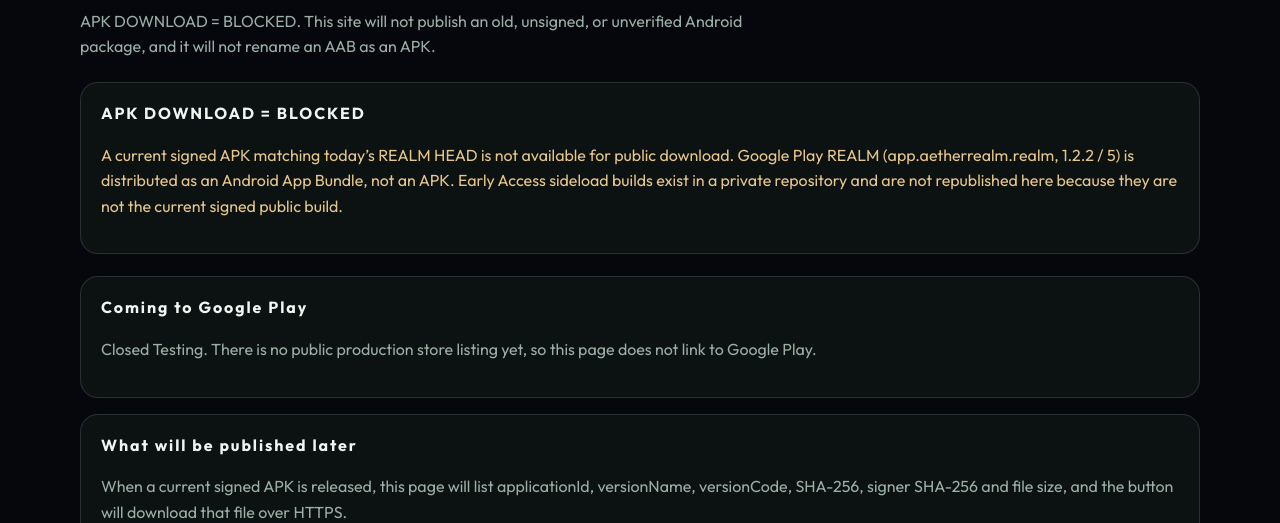
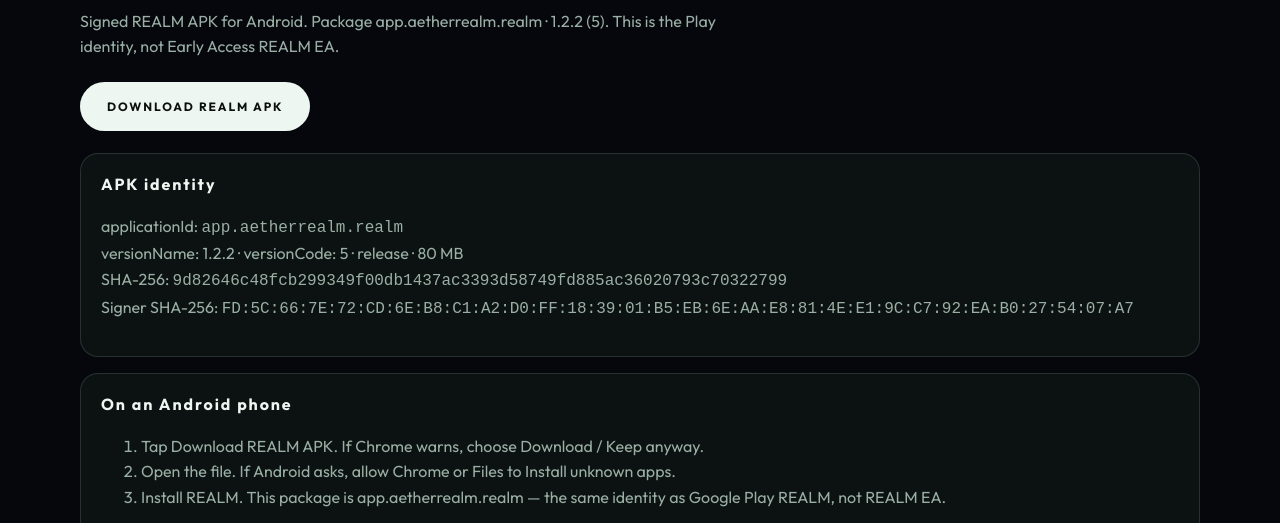
Before and after one commit to BrokeBroSOL/realm, a plain HTML site: page download/index.html in a window 1280 px wide. Shown: the part 277-800 px from the top of the page. Drawn offline with nearby package versions, Linux system fonts and the light colour scheme.

Commit message:
Publish verified REALM 1.2.2 (5) Play APK download

```diff
--- a/download/index.html
+++ b/download/index.html
@@ -4,11 +4,11 @@
   <meta charset="utf-8">
   <meta name="viewport" content="width=device-width, initial-scale=1, viewport-fit=cover">
   <title>Download REALM APK</title>
-  <meta name="description" content="Direct APK download is currently blocked. Coming to Google Play — Closed Testing.">
+  <meta name="description" content="Download the signed REALM Android APK. app.aetherrealm.realm 1.2.2 (5).">
   <meta name="theme-color" content="#05070d">
   <link rel="canonical" href="https://brokebrosol.github.io/realm/download/">
   <meta property="og:title" content="Download REALM APK">
-  <meta property="og:description" content="Direct APK download is currently blocked. Coming to Google Play — Closed Testing.">
+  <meta property="og:description" content="Download the signed REALM Android APK. app.aetherrealm.realm 1.2.2 (5).">
   <meta property="og:type" content="website">
   <meta property="og:url" content="https://brokebrosol.github.io/realm/download/">
   <meta property="og:image" content="https://brokebrosol.github.io/realm/assets/brand/og.png">
@@ -18,7 +18,6 @@
   <link rel="preconnect" href="https://fonts.gstatic.com" crossorigin>
   <link href="https://fonts.googleapis.com/css2?family=Cormorant+Garamond:ital,wght@0,600;1,500&family=Outfit:wght@400;500;600;700&display=swap" rel="stylesheet">
   <link rel="stylesheet" href="../assets/site.css">
-
 </head>
 <body>
 
@@ -44,18 +43,28 @@
     <div class="wrap">
       <p class="eyebrow">Android</p>
       <h1 data-en="Download REALM APK" data-tr="REALM APK İndir">Download REALM APK</h1>
-      <p class="lead" data-en="APK DOWNLOAD = BLOCKED. This site will not publish an old, unsigned, or unverified Android package, and it will not rename an AAB as an APK." data-tr="APK İNDİRME = KAPALI. Bu site eski, imzasız veya doğrulanmamış bir Android paketini yayımlamaz; AAB’yi APK diye yeniden adlandırmaz.">APK DOWNLOAD = BLOCKED. This site will not publish an old, unsigned, or unverified Android package, and it will not rename an AAB as an APK.</p>
-      <div class="notice warn">
-        <strong>APK DOWNLOAD = BLOCKED</strong>
-        <p data-en="A current signed APK matching today’s REALM HEAD is not available for public download. Google Play REALM (app.aetherrealm.realm, 1.2.2 / 5) is distributed as an Android App Bundle, not an APK. Early Access sideload builds exist in a private repository and are not republished here because they are not the current signed public build." data-tr="Bugünkü REALM HEAD ile eşleşen güncel imzalı bir APK herkese açık indirme için yok. Google Play REALM (app.aetherrealm.realm, 1.2.2 / 5) APK olarak değil Android App Bundle olarak dağıtılır. Erken Erişim sideload derlemeleri özel bir depodadır ve güncel imzalı kamuya açık derleme olmadıkları için burada yeniden yayımlanmaz.">A current signed APK matching today’s REALM HEAD is not available for public download. Google Play REALM (app.aetherrealm.realm, 1.2.2 / 5) is distributed as an Android App Bundle, not an APK. Early Access sideload builds exist in a private repository and are not republished here because they are not the current signed public build.</p>
+      <p class="lead" data-en="Signed REALM APK for Android. Package app.aetherrealm.realm · 1.2.2 (5). This is the Play identity, not Early Access REALM EA." data-tr="Android için imzalı REALM APK. Paket app.aetherrealm.realm · 1.2.2 (5). Bu Play kimliğidir; Early Access REALM EA değildir.">Signed REALM APK for Android. Package app.aetherrealm.realm · 1.2.2 (5). This is the Play identity, not Early Access REALM EA.</p>
+      <div class="cta-row" style="margin-top:22px">
+        <a class="cta cta-primary" href="https://github.com/BrokeBroSOL/realm/releases/download/play-1.2.2-5/REALM-Play-app.aetherrealm.realm-1.2.2%2B5.apk" data-en="Download REALM APK" data-tr="REALM APK İndir">Download REALM APK</a>
       </div>
-      <div class="play-box">
+      <div class="notice" style="margin-top:22px">
+        <strong>APK identity</strong>
+        <p>applicationId: <code>app.aetherrealm.realm</code><br>
+        versionName: 1.2.2 · versionCode: 5 · release · 80 MB<br>
+        SHA-256: <code>9d82646c48fcb299349f00db1437ac3393d58749fd885ac36020793c70322799</code><br>
+        Signer SHA-256: <code>FD:5C:66:7E:72:CD:6E:B8:C1:A2:D0:FF:18:39:01:B5:EB:6E:AA:E8:81:4E:E1:9C:C7:92:EA:B0:27:54:07:A7</code></p>
+      </div>
+      <div class="notice" style="margin-top:16px">
+        <strong data-en="On an Android phone" data-tr="Android telefonda">On an Android phone</strong>
+        <ol>
+          <li data-en="Tap Download REALM APK. If Chrome warns, choose Download / Keep anyway." data-tr="REALM APK İndir’e dokun. Chrome uyarırsa İndir / Yine de sakla’yı seç.">Tap Download REALM APK. If Chrome warns, choose Download / Keep anyway.</li>
+          <li data-en="Open the file. If Android asks, allow Chrome or Files to Install unknown apps." data-tr="Dosyayı aç. Android isterse Chrome veya Dosyalar için Bilinmeyen uygulamalar yükleme iznini ver.">Open the file. If Android asks, allow Chrome or Files to Install unknown apps.</li>
+          <li data-en="Install REALM. This package is app.aetherrealm.realm — the same identity as Google Play REALM, not REALM EA." data-tr="REALM’i kur. Bu paket app.aetherrealm.realm — Google Play REALM ile aynı kimlik, REALM EA değil.">Install REALM. This package is app.aetherrealm.realm — the same identity as Google Play REALM, not REALM EA.</li>
+        </ol>
+      </div>
+      <div class="play-box" style="margin-top:16px">
         <strong data-en="Coming to Google Play" data-tr="Google Play’e geliyor">Coming to Google Play</strong>
         <p data-en="Closed Testing. There is no public production store listing yet, so this page does not link to Google Play." data-tr="Kapalı test. Henüz herkese açık production mağaza kaydı olmadığı için bu sayfa Google Play’e bağlanmaz.">Closed Testing. There is no public production store listing yet, so this page does not link to Google Play.</p>
-      </div>
-      <div class="notice" style="margin-top:16px">
-        <strong data-en="What will be published later" data-tr="Daha sonra ne yayımlanır">What will be published later</strong>
-        <p data-en="When a current signed APK is released, this page will list applicationId, versionName, versionCode, SHA-256, signer SHA-256 and file size, and the button will download that file over HTTPS." data-tr="Güncel imzalı bir APK yayımlandığında bu sayfa applicationId, versionName, versionCode, SHA-256, imzalayan SHA-256 ve dosya boyutunu listeler; düğme dosyayı HTTPS üzerinden indirir.">When a current signed APK is released, this page will list applicationId, versionName, versionCode, SHA-256, signer SHA-256 and file size, and the button will download that file over HTTPS.</p>
       </div>
     </div>
   </main>
```
Also changed, not shown: index.html (+4 -3 lines), privacy/index.html (+2 -2 lines).
